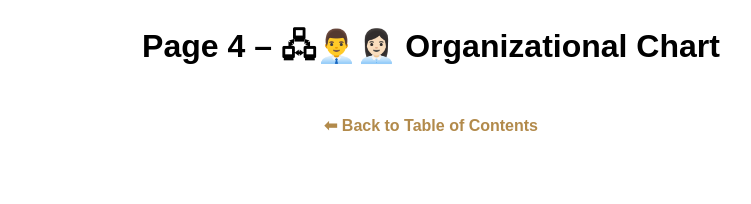
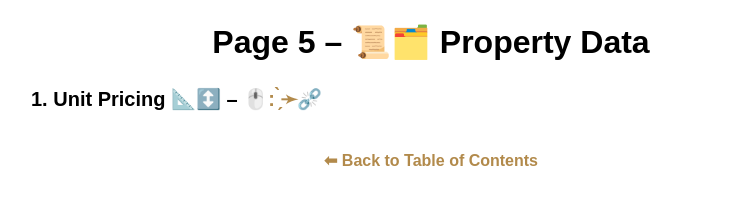
Before and after one commit to rakmeetingroom-max/rak-data-library, a plain HTML site: page page5.html in a window 1280 px wide. Shown: the part 278-482 px from the top of the page, without its empty margins (209-960 px from the left). Drawn offline with Linux system fonts and the light colour scheme.

Commit message:
Update page5.html

```diff
--- a/page5.html
+++ b/page5.html
@@ -2,43 +2,43 @@
 <html lang="en">
 <head>
     <meta charset="UTF-8">
-    <title>Page 3 – Shaikha Noorah</title>
+    <title>Page 5 –📜🗂️ Property Data</title>
 
     <style>
         body {
             font-family: Arial, sans-serif;
             text-align: center;
             margin: 0;
-            padding: 0;
+            padding: 0 20px;
         }
+
         .logo {
             width: 200px;
             margin-top: 20px;
         }
+
         a {
             color: #b28a4b;
             text-decoration: none;
             font-weight: bold;
         }
-        a:hover {
-            text-decoration: underline;
-        }
+
+        a:hover { text-decoration: underline; }
+
         .content {
             text-align: left;
-            max-width: 700px;
+            max-width: 800px;
             margin: 20px auto;
             font-size: 18px;
-            line-height: 1.5;
+            line-height: 1.35;
         }
-        label {
-            display: block;
-            margin: 8px 0;
-        }
-        .shared-date {
-            color: red;
+
+        /* ⭐ SAME STYLE AS PAGE 2 ⭐ */
+        .section-title {
+            font-weight: bold;
             font-size: 20px;
-            margin-top: -10px;
-            font-weight: bold;
+            margin-top: 25px;
+            margin-bottom: 10px;
         }
     </style>
 </head>
@@ -47,7 +47,17 @@
 
     <img src="NEW LOGO - ORIGINAL.png" class="logo" alt="Company Logo">
 
-    <h1>Page 4 – 🖧👨‍💼👩🏻‍💼 Organizational Chart</h1>
+    <h1>Page 5 – 📜🗂️ Property Data</h1>
+
+    <div class="content">
+
+        <!-- 1. UNIT PRICING -->
+        <p class="section-title">
+            1. Unit Pricing 📐↕️ –
+            <a href="https://docs.google.com/spreadsheets/d/1NFTMS5U5VVkNfhndT3homtKVYW75vNq5gnxsdbVEelk/edit?gid=2088132786#gid=2088132786" target="_blank">
+                🖱️: ̗̀➛⛓️‍💥
+            </a>
+        </p>
 
     </div>
 
```
